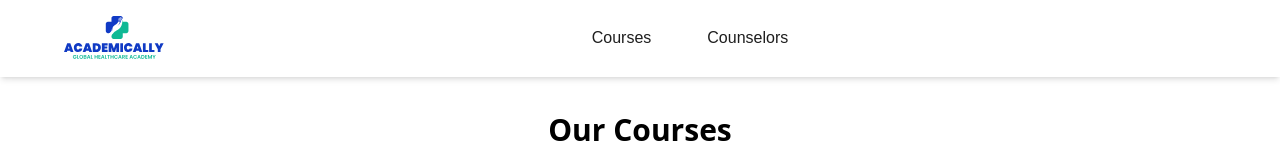
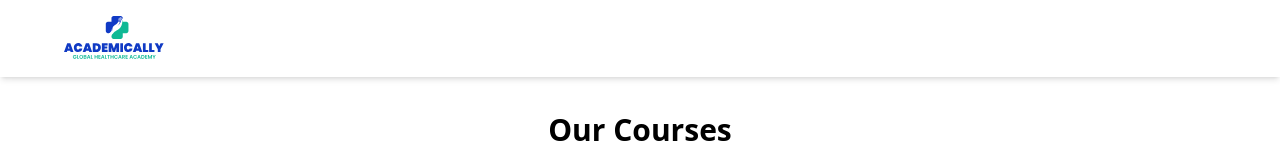
Before and after one commit to connect-hue/Payment-Counselor, a React (Vite) app: page / in a window 1280 px wide. Shown: the top 160 px of the page. Built offline with nearby package versions, Linux system fonts and the light colour scheme.

Commit message:
hide the counsellor section in brochure

```diff
--- a/src/App.jsx
+++ b/src/App.jsx
@@ -145,7 +145,7 @@ function App() {
           </>
         } />
         <Route path="/courses" element={<CourseList />} />
-        <Route path="/counselors" element={<CounselorList />} />
+        {/* <Route path="/counselors" element={<CounselorList />} /> */}
 
         <Route path="/preview/:name" element={<Filter />} />
         <Route path="/:courseName" element={<CourseDetailsPage />} />
--- a/src/Components/Header.jsx
+++ b/src/Components/Header.jsx
@@ -10,22 +10,22 @@ const Header = () => {
       <nav className="flex justify-between items-center">
         <img src={logo} width={100} height={100} className="mr-auto" onClick={() => navigate('/')} />
         <ul className="flex sm:gap-6 gap-2 justify-center text-[#1E1E1E] ml-auto w-full">
-          <Link to="/">
+          {/* <Link to="/">
             <li
               className="cursor-pointer px-4 py-2 rounded hover:bg-[#0FB995] hover:text-white"
               style={{ fontFamily: "'Poppins', sans-serif" }}
             >
               Courses
             </li>
-          </Link>
-          <Link to="/counselors">
+          </Link> */}
+          {/* <Link to="/counselors">
             <li
               className="cursor-pointer px-4 py-2 rounded hover:bg-[#0FB995] hover:text-white"
               style={{ fontFamily: "'Poppins', sans-serif" }}
             >
               Counselors
             </li>
-          </Link>
+          </Link> */}
         </ul>
       </nav>
     </header>
```
